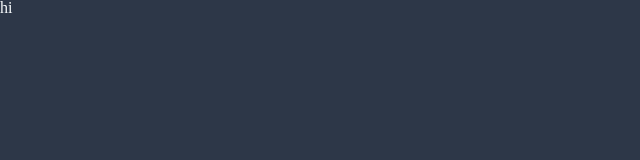
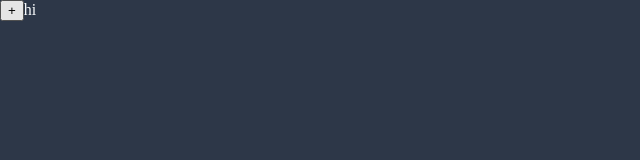
Before and after one commit to turtle601/to-do-to-do, a React (Create React App) app in the folder front/: page / in a window 1280 px wide. Shown: the top 160 px of the page, without its empty margins (0-640 px from the left). Built offline with nearby package versions, Linux system fonts and the light colour scheme.

Commit message:
feat: DarkMode 구현 #4

```diff
--- a/front/src/App.tsx
+++ b/front/src/App.tsx
@@ -1,15 +1,19 @@
 import React from 'react';
 
 import { ThemeProvider } from 'styled-components';
+import { useDarkMode } from './hooks/useDarkMode';
 import { GlobalStyle } from './styles/global';
-import { lightTheme, darkTheme } from './styles/theme';
 
 const App = () => {
+  const [theme, toggleTheme] = useDarkMode();
+
   return (
-    <ThemeProvider theme={darkTheme}>
+    <ThemeProvider theme={theme}>
       <GlobalStyle />
-
-      <div>hi</div>
+      <button type="button" onClick={toggleTheme}>
+        +
+      </button>
+      hi
     </ThemeProvider>
   );
 };
--- /dev/null
+++ b/front/src/atoms/atom.theme.ts
@@ -0,0 +1,16 @@
+import { atom, selector } from 'recoil';
+import { lightTheme, darkTheme } from '../styles/theme';
+
+export const themeState = atom({
+  key: 'theme',
+  default: 'dark',
+});
+
+export const themeSelector = selector({
+  key: 'themeSelector',
+  get: ({ get }) => {
+    const theme = get(themeState);
+
+    return theme === 'dark' ? darkTheme : lightTheme;
+  },
+});
--- /dev/null
+++ b/front/src/hooks/useDarkMode.ts
@@ -0,0 +1,15 @@
+import { useRecoilState, useRecoilValue } from 'recoil';
+
+import { DefaultTheme } from 'styled-components';
+import { themeState, themeSelector } from '../atoms/atom.theme';
+
+export const useDarkMode = (): [DefaultTheme, () => void] => {
+  const [themeAtom, setThemeAtom] = useRecoilState(themeState);
+  const theme = useRecoilValue(themeSelector);
+
+  const toggleTheme = () => {
+    return themeAtom === 'dark' ? setThemeAtom('light') : setThemeAtom('dark');
+  };
+
+  return [theme, toggleTheme];
+};
--- a/front/src/index.tsx
+++ b/front/src/index.tsx
@@ -1,6 +1,13 @@
 import React from 'react';
 import ReactDOM from 'react-dom';
 
+import { RecoilRoot } from 'recoil';
+
 import App from './App';
 
-ReactDOM.render(<App />, document.getElementById('root'));
+ReactDOM.render(
+  <RecoilRoot>
+    <App />
+  </RecoilRoot>,
+  document.getElementById('root'),
+);
```
